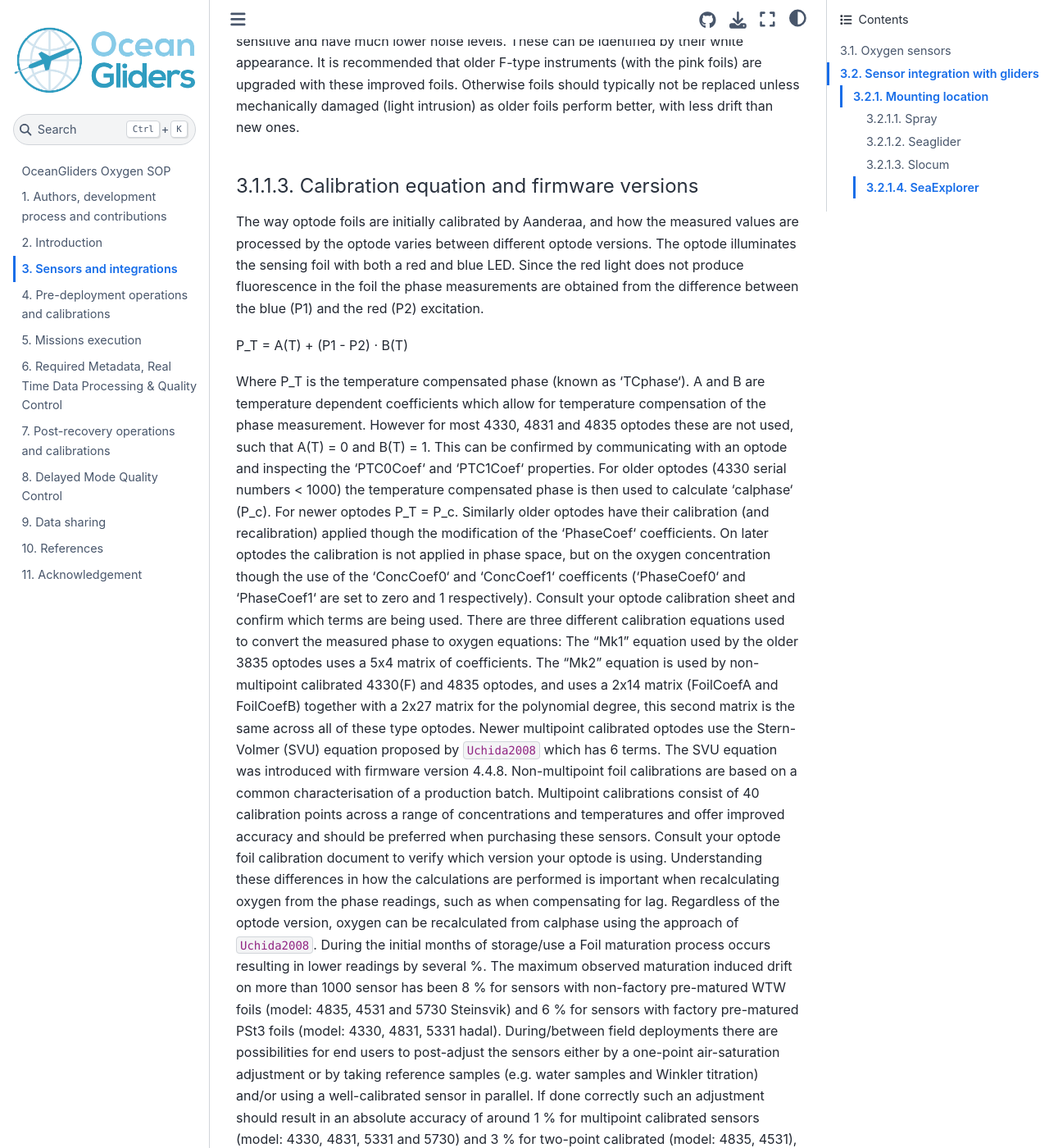
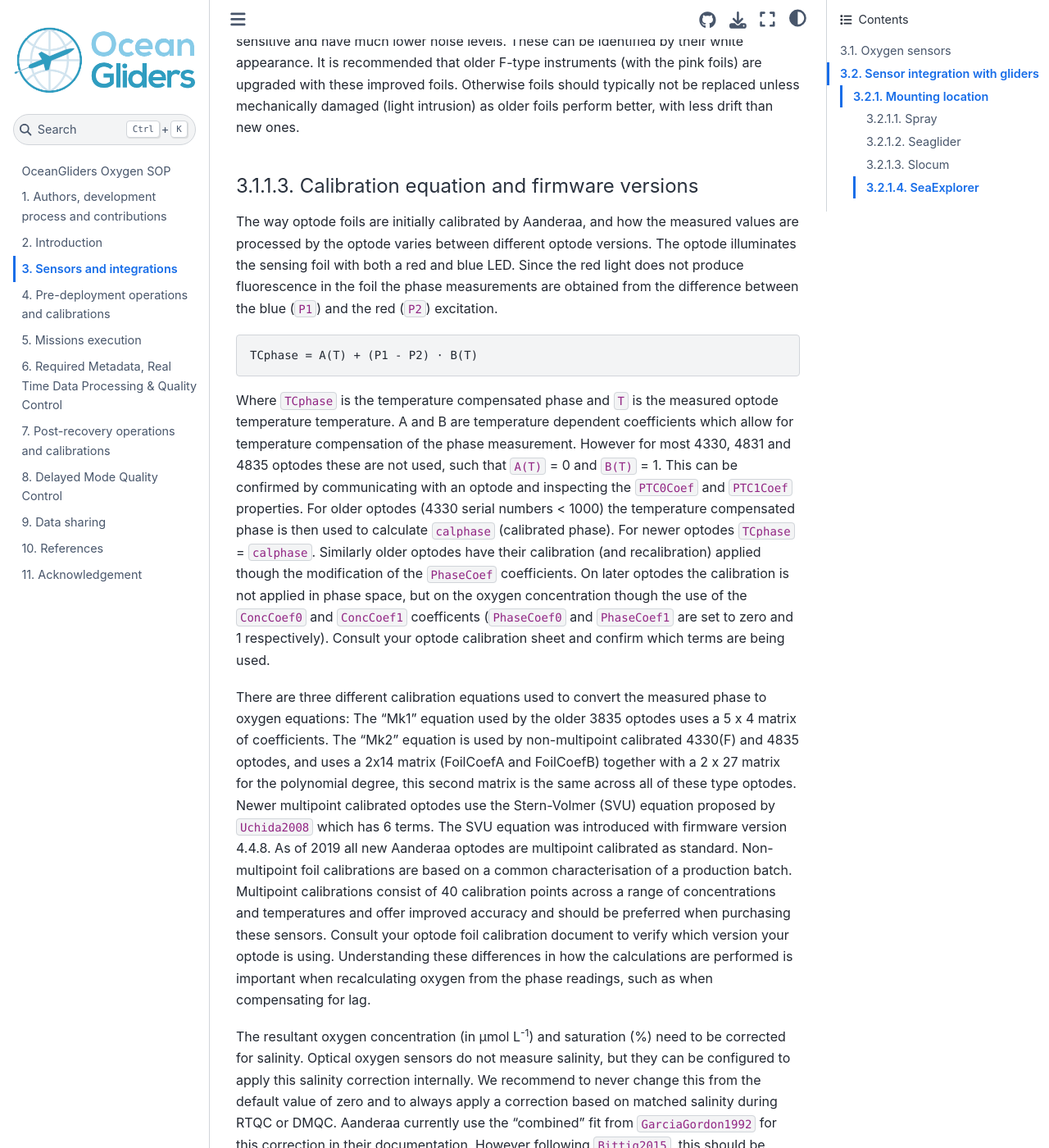
Before and after one commit to OceanGlidersCommunity/Oxygen_SOP, a Jupyter Book: the page built from sections/oxygen_sensors_integration.md, in a window 1280 px wide and 1400 px high, scrolled down 1197 px. Shown: the whole window at 82% size. Built offline with Jupyter Book 1.0.4 settings and Sphinx 7.4.7 and the Sphinx Book theme 1.1.4, drawn with Linux system fonts in a browser that asks for light colours; cross-references to code outside the pages are shown as plain code; some of the changed text lies outside the part shown.

Commit message:
added note about salinity correction and general tidy of the text

```diff
--- a/sections/oxygen_sensors_integration.md
+++ b/sections/oxygen_sensors_integration.md
@@ -15,7 +15,7 @@ This results in a large thermal mass and increases the response time of the temp
 The blue 4330 and 4831 sensors move the thermistor next to the sensing foil which results in much improved performance of the temperature sensor.
 with an increase in accuracy to 0.03 °C from 0.05 °C, and time-response reduction to <2 seconds rather than ~10 seconds {cite:p}`Aanderaa2018`.
 All optodes other than the 4831 use a 10 pin Lemo connector, these connectors can’t be connected when wet and are prone to crevice corrosion.
-The 4831 is therefore recommended with it’s Subconn wet-pluggable connector.
+The 4831 is therefore recommended for all applications with it’s Subconn wet-pluggable connector.
 Older optode versions (3830) have a titanium housing in the same form factor as the 3835.
 Some early Slocum gliders were delivered with optodes of type 5013, these are identical to the 3830.
 
@@ -30,27 +30,37 @@ Otherwise foils should typically not be replaced unless mechanically damaged (li
 #### Calibration equation and firmware versions
 The way optode foils are initially calibrated by Aanderaa, and how the measured values are processed by the optode varies between different optode versions.
 The optode illuminates the sensing foil with both a red and blue LED.
-Since the red light does not produce fluorescence in the foil the phase measurements are obtained from the difference between the blue (P1) and the red (P2) excitation.
+Since the red light does not produce fluorescence in the foil the phase measurements are obtained from the difference between the blue (`P1`) and the red (`P2`) excitation.
 
-P_T = A(T) + (P1 - P2) · B(T)
+    TCphase = A(T) + (P1 - P2) · B(T)
 
-Where P_T is the temperature compensated phase (known as ‘TCphase‘).
+Where `TCphase` is the temperature compensated phase and `T` is the measured optode temperature temperature.
 A and B are temperature dependent coefficients which allow for temperature compensation of the phase measurement.
-However for most 4330, 4831 and 4835 optodes these are not used, such that A(T) = 0 and B(T) = 1.
-This can be confirmed by communicating with an optode and inspecting the ‘PTC0Coef‘ and ‘PTC1Coef‘ properties.
-For older optodes (4330 serial numbers < 1000) the temperature compensated phase is then used to calculate ‘calphase‘ (P_c).
-For newer optodes P_T = P_c. Similarly older optodes have their calibration (and recalibration) applied though the modification of the ‘PhaseCoef‘ coefficients.
-On later optodes the calibration is not applied in phase space, but on the oxygen concentration though the use of the ‘ConcCoef0‘ and ‘ConcCoef1‘ coefficents (‘PhaseCoef0‘ and ‘PhaseCoef1‘ are set to zero and 1 respectively).
+However for most 4330, 4831 and 4835 optodes these are not used, such that `A(T)` = 0 and `B(T)` = 1.
+This can be confirmed by communicating with an optode and inspecting the `PTC0Coef` and `PTC1Coef` properties.
+For older optodes (4330 serial numbers < 1000) the temperature compensated phase is then used to calculate `calphase` (calibrated phase).
+For newer optodes `TCphase` = `calphase`.
+Similarly older optodes have their calibration (and recalibration) applied though the modification of the `PhaseCoef` coefficients.
+On later optodes the calibration is not applied in phase space, but on the oxygen concentration though the use of the `ConcCoef0` and `ConcCoef1` coefficents (`PhaseCoef0` and `PhaseCoef1` are set to zero and 1 respectively).
 Consult your optode calibration sheet and confirm which terms are being used.
+
 There are three different calibration equations used to convert the measured phase to oxygen equations:
-The “Mk1” equation used by the older 3835 optodes uses a 5x4 matrix of coefficients.
-The “Mk2” equation is used by non-multipoint calibrated 4330(F) and 4835 optodes, and uses a 2x14 matrix (FoilCoefA and FoilCoefB) together with a 2x27 matrix for the polynomial degree, this second matrix is the same across all of these type optodes.
+The “Mk1” equation used by the older 3835 optodes uses a 5 x 4 matrix of coefficients.
+The “Mk2” equation is used by non-multipoint calibrated 4330(F) and 4835 optodes, and uses a 2x14 matrix (FoilCoefA and FoilCoefB) together with a 2 x 27 matrix for the polynomial degree, this second matrix is the same across all of these type optodes.
 Newer multipoint calibrated optodes use the Stern-Volmer (SVU) equation proposed by {cite}`Uchida2008` which has 6 terms.
 The SVU equation was introduced with firmware version 4.4.8.
+As of 2019 all new Aanderaa optodes are multipoint calibrated as standard.
 Non-multipoint foil calibrations are based on a common characterisation of a production batch.
 Multipoint calibrations consist of 40 calibration points across a range of concentrations and temperatures and offer improved accuracy and should be preferred when purchasing these sensors.
 Consult your optode foil calibration document to verify which version your optode is using.
 Understanding these differences in how the calculations are performed is important when recalculating oxygen from the phase readings, such as when compensating for lag.
+
+The resultant oxygen concentration (in μmol L<sup>-1</sup>) and saturation (\%) need to be corrected for salinity.
+Optical oxygen sensors do not measure salinity, but they can be configured to apply this salinity correction internally.
+We recommend to never change this from the default value of zero and to always apply a correction based on matched salinity during RTQC or DMQC.
+Aanderaa currently use the "combined" fit from {cite:t}`GarciaGordon1992` for this correction in their documentation.
+However following {cite:t}`Bittig2015`, this should be ideally be done using the {cite:t}`BensonKrause1984` data.
+
 Regardless of the optode version, oxygen can be recalculated from calphase using the approach of {cite}`Uchida2008`.
 During the initial months of storage/use a Foil maturation process occurs resulting in lower readings by several %.
 The maximum observed maturation induced drift on more than 1000 sensor has been 8 % for sensors with non-factory pre-matured WTW foils (model: 4835, 4531 and 5730 Steinsvik) and 6 % for sensors with factory pre-matured PSt3 foils (model: 4330, 4831, 5331 hadal).
@@ -62,21 +72,21 @@ After this it should be less than 0.5 % per year, unless the foil is mechanicall
 :::{figure-md} optodes
 <img src="/images/AaanderaasensorsAll1.png" alt="Aandera Optodes" class="bg-primary mb-1" width="400px">
 
-Suit of smart optodes sensors. Oxygen sensors are indicated by red arrows.
+Suit of Aanderaa smart sensors. Oxygen optodes are indicated by red arrows.
 :::
 
 ### RBR coda T.ODO
 The RBRcoda T.ODO uses the same foils and methods as the 4831 and 4831F so everything above specified for the 4831 will also apply to those instruments as well.
 RBR refers to the standard optode (~30 s τ) foil as “slow” and the fast (~8 s) as the standard.
-They also use further foil design (~1 s response) which they call fast.
-The RBR sensor has a smaller form factor than the Aandera optodes, but is overall more similar to a 4831 with the temperature sensor very closely located to the sensing foil.
+They also use further foil design (~1 s response) which they call “fast” .
+The RBR sensor has a smaller form factor than the Aandera optodes, but is overall similar to a 4831 with the temperature sensor very closely located to the sensing foil.
 This sensor has recently been implemented in gliders, and little is known about their performance.
 
 ### JFE Advantech RINKO
 AROD-FT sensor (RINKO JFE) is used for the SeaExplorer gliders (Alseamar) and for some Argo floats (small size and low power consumption) (see {numref}`ARODFT`).
-This sensor is based on the optical (phosphorescence) principle which is now widely known as a remarkably fast response oxygen sensor (below 1s) with a high accuracy of 2 $\mu$mol/kg.
+This sensor is based on the optical (phosphorescence) principle which a remarkably fast response oxygen sensor (below 1 s) with a good accuracy (±2 μmol kg<sup>-1</sup>).
 This sensor used a multi-points calibration (16 points with 4 temperatures and 4 DO concentrations).
-In this procedure, the DO reference standards are produced by saturing the primary mixtures with DO concentrations of approximately 4%, 10%, 17% and 25% respectively (certified by the National Metrology Institute of Japan).
+The DO reference standards are produced by saturating the primary mixtures with DO concentrations of approximately 4%, 10%, 17% and 25% respectively (certified by the National Metrology Institute of Japan).
 
 <!--
 ![AROD-FT sensor mounted on a SeaExplorer glider (credit: ALSEAMAR) \label{fig:ARODFT}](/images/ARODFTSensor.jpg)
@@ -89,7 +99,7 @@ AROD-FT sensor mounted on a SeaExplorer glider (credit: ALSEAMAR)
 :::
 
 The DO concentration is calculated from the {cite}`Uchida2010` equation with 9 calibration coefficients.
-A second equation is used to take into account the pressure effect (linear equation with one calibration coefficient).
+A second equation is used to take into account the pressure effect (a linear equation with one calibration coefficient).
 Finally, the salinity-compensated DO concentration is calculated by multiplying the factor of the effect of salt on the oxygen solubility {cite}`BensonKrause1984` and {cite}`GarciaGordon1992`.
 This is similar to procedures used on other optodes.
 
```
